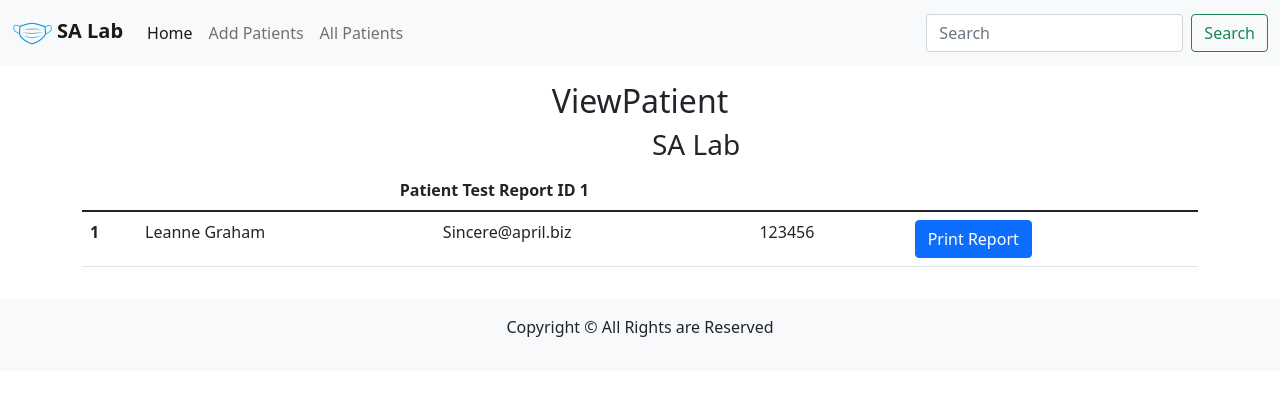
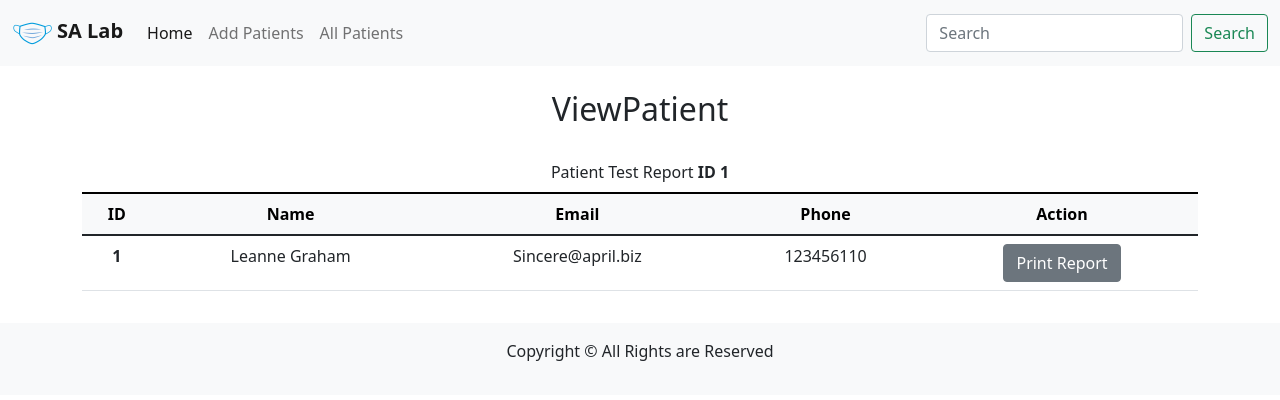
Before and after one commit to Sulman23/react-covid-reports, a React (Create React App) app: page /view/1 in a window 1280 px wide. Shown: the top 400 px of the page. Built offline with nearby package versions, Linux system fonts and the light colour scheme; data requests are answered from the project's data file.

Commit message:
view patient almost done

```diff
--- a/db.json
+++ b/db.json
@@ -4,7 +4,7 @@
       "id": 1,
       "name": "Leanne Graham",
       "email": "Sincere@april.biz",
-      "phone": "123456",
+      "phone": "123456110",
       "age": "30",
       "refer": "dr Aslam",
       "address": "Lahore, pakistan"
--- a/src/components/ViewPatient.jsx
+++ b/src/components/ViewPatient.jsx
@@ -26,25 +26,20 @@ const ViewPatient = () => {
   return (
     <div>
       <div className="container">
+          <h2 className="text-center my-4">ViewPatient</h2>
+
+
         <div className="row my-3">
-          <h2 className="text-center">ViewPatient</h2>
           <div className="col-md-12">
-            <div className="row">
-              <div className="col-md-6">
-                <img src="" alt="" />
-              </div>
-              <div className="col-md-6">
-                <h3>SA Lab</h3>
-              </div>
-            </div>
-          </div>
-          <div className="col-md-12">
-            <table class="table">
-              <thead>
+            <table className="table caption-top text-center">
+              <caption className="text-center text-dark">Patient Test Report <strong>ID {id}</strong></caption>
+              <thead className="table-light">
                 <tr>
-                  <th scope="col" colSpan="4" className="text-center">
-                    Patient Test Report <span>ID {id}</span>
-                  </th>
+                  <th scope="col">ID</th>
+                  <th scope="col">Name</th>
+                  <th scope="col">Email</th>
+                  <th scope="col">Phone</th>
+                  <th scope="col">Action</th>
                 </tr>
               </thead>
               <tbody>
@@ -54,7 +49,7 @@ const ViewPatient = () => {
                   <td>{patients.email}</td>
                   <td>{patients.phone}</td>
                   <td>
-                    <button className="btn btn-primary">Print Report</button>
+                    <button className="btn btn-secondary">Print Report</button>
                   </td>
                 </tr>
               </tbody>
```
